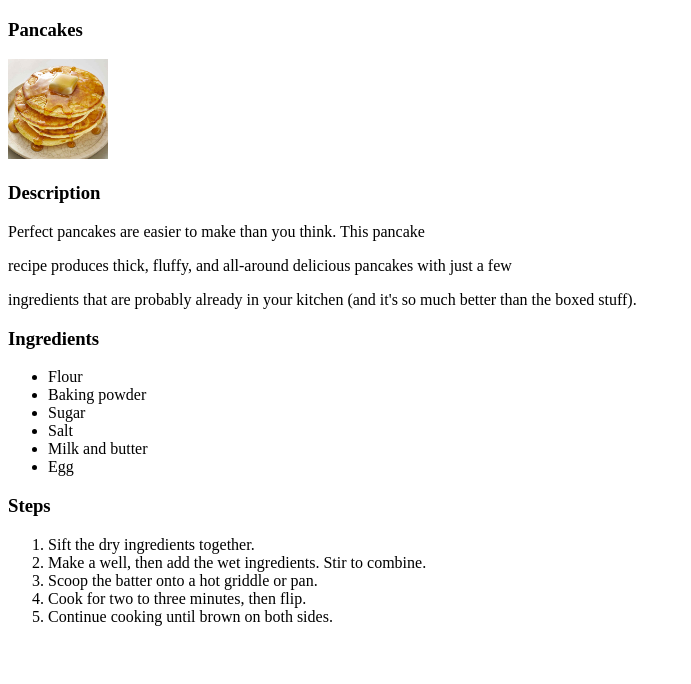
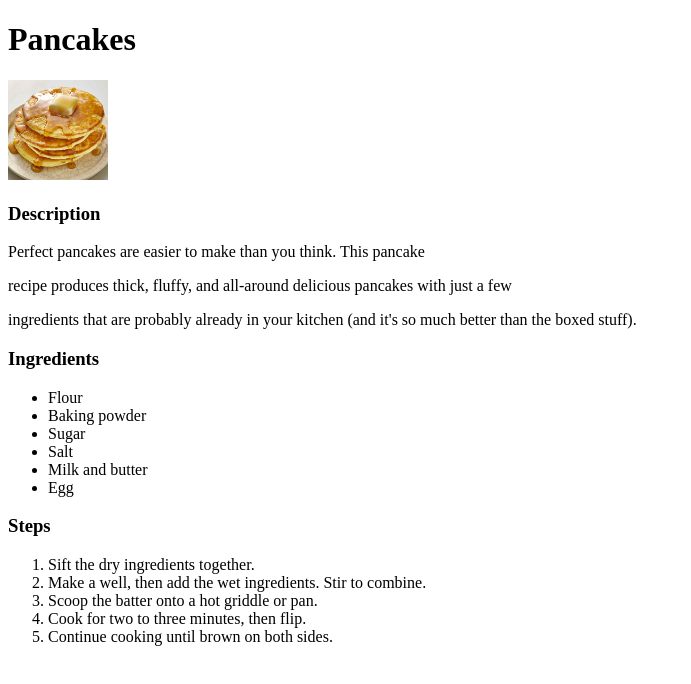
Before and after one commit to GitHerDown/odin-recipes, a plain HTML site: page recipes/pancakes.html in a window 1280 px wide. Shown: the whole page, without its empty margins (0-691 px from the left). Drawn offline with Linux system fonts and the light colour scheme.

```diff
--- a/recipes/pancakes.html
+++ b/recipes/pancakes.html
@@ -5,7 +5,7 @@
         <title>Pancake</title>
     </head>
     <body>
-        <h3>Pancakes</h1>
+        <h1>Pancakes</h1>
         <img src="../img/cake.jpg" alt="Pancakes" height="100">
         <p><h3>Description</h3></p>
         <p>Perfect pancakes are easier to make than you think. This pancake</p>
```
